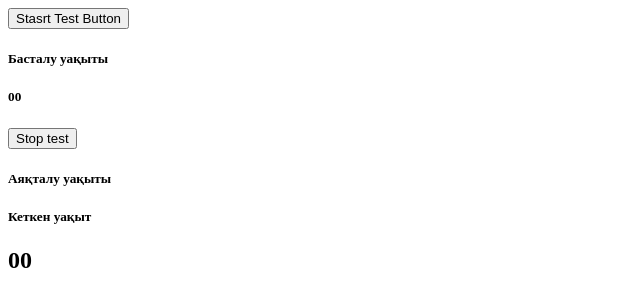
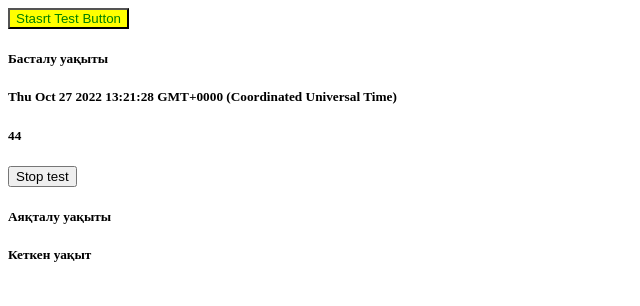
Before and after one commit to Beima/js, a plain HTML site: page hwtesttime/index.html in a window 1280 px wide. Both pictures are taken after a click on the button "Stasrt Test Button". Shown: the whole page, without its empty margins (0-640 px from the left). Drawn offline with Linux system fonts and the light colour scheme.

Commit message:
test time

```diff
--- a/hwtesttime/index.html
+++ b/hwtesttime/index.html
@@ -15,9 +15,9 @@
         <button id="btn_end">Stop test</button>
         <h5>Аяқталу уақыты</h5>
         <h5 id="end_time"></h5>
-        <div>
+        <div id="time">
             <h5>Кеткен уақыт</h5>
-            <h2 id="time">00</h2>
+
         </div>
 
     </div>
--- a/hwtesttime/main.js
+++ b/hwtesttime/main.js
@@ -1,11 +1,52 @@
-const container = document.getElementsByClassName("container");
-const btnStart = document.getElementById("btn_start");
-const startTime = document.getElementById("start_time");
-const timer = document.getElementById("timer");
-const endTime = document.getElementById("end_time");
-const time = document.getElementById("time");
+// const container = document.getElementsByClassName("container");
+// const btnStart = document.getElementById("btn_start");
+// const startTime = document.getElementById("start_time");
+// const timer = document.getElementById("timer");
+// const endTime = document.getElementById("end_time");
+// const time = document.getElementById("time");
+
+const btnStart = document.querySelector('#btn_start');
+const startTime = document.querySelector('#start_time');
+const timer = document.querySelector('#timer');
+const btnEnd = document.querySelector('#btn_end');
+const endTime = document.querySelector('#end_time');
+
+
+btnStart.style.color = "green";
+btnStart.style.backgroundColor = "yellow";
 
 
 
+btnStart.addEventListener("click", () => {
+    let now = new Date();
+    startTime.innerHTML = now;
 
-console.log("Element: ", container, btnStart, startTime, time, endTime, time);
+    function interval(){
+        let minut = 45;
+        const intervalId = setInterval(() => {
+            if (minut > 0) {
+                timer.innerHTML = minut;
+                minut--;
+            } else {
+                timer.innerHTML = "Уақыт бітті";
+                clearInterval(intervalId);
+            }
+        }, 1000);
+    }
+
+    interval();
+});
+
+btnEnd.addEventListener("click", () => {
+    let end = new Date();
+    endTime.innerHTML = end;
+
+    const time = document.createElement("h2");
+    document.body.appendChild(time);
+
+
+
+});
+
+
+// console.log("Element: ", container, btnStart, startTime, time, endTime, time);
```
